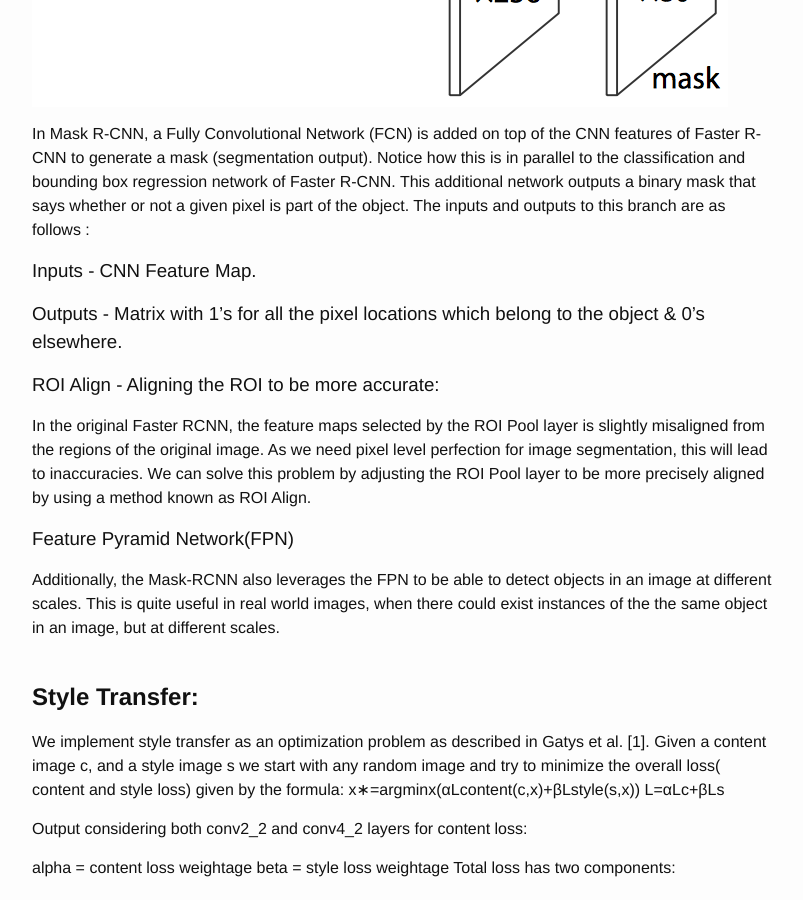
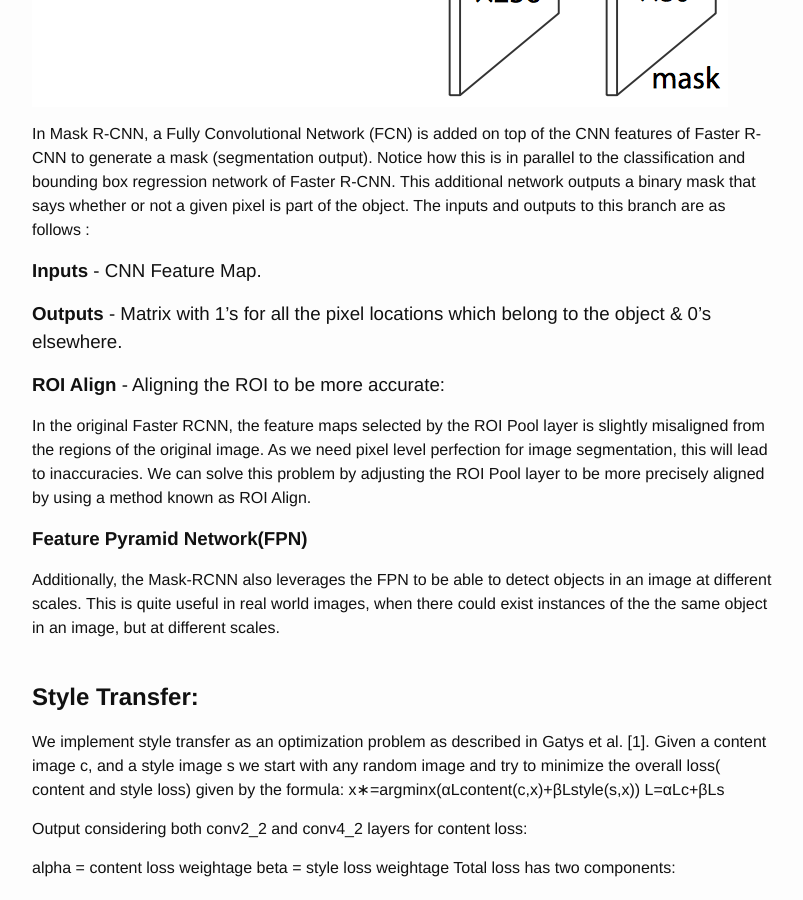
Before and after one commit to DarkKnightsDL/TargetedStyleTransfer, a Jekyll site: the page built from docs/index.md, in a window 1280 px wide and 900 px high, scrolled down 1177 px. Shown: the whole window, without its empty margins (238-1041 px from the left). Built offline with Jekyll 4.4.1, drawn with Linux system fonts in a browser that asks for light colours.

Commit message:
Update index.md

```diff
--- a/docs/index.md
+++ b/docs/index.md
@@ -26,15 +26,15 @@ Till now CNNs have effectively been used to identify objects and put bounding bo
 
 In Mask R-CNN, a Fully Convolutional Network (FCN) is added on top of the CNN features of Faster R-CNN to generate a mask (segmentation output). Notice how this is in parallel to the classification and bounding box regression network of Faster R-CNN. This additional network outputs a binary mask that says whether or not a given pixel is part of the object. The inputs and outputs to this branch are as follows :
 
-### Inputs - CNN Feature Map.
-### Outputs - Matrix with 1’s for all the pixel locations which belong to the object & 0’s elsewhere.
+### **Inputs** - CNN Feature Map.
+### **Outputs** - Matrix with 1’s for all the pixel locations which belong to the object & 0’s elsewhere.
 
 
-### ROI Align - Aligning the ROI to be more accurate:
+### **ROI Align** - Aligning the ROI to be more accurate:
 In the original Faster RCNN, the feature maps selected by the ROI Pool layer is slightly misaligned from the regions of the original image. As we need pixel level perfection for image segmentation, this will lead to inaccuracies.
 We can solve this problem by adjusting the  ROI Pool  layer to be more precisely aligned by using a method known as ROI Align.
 
-### Feature Pyramid Network(FPN)
+### **Feature Pyramid Network(FPN)**
 Additionally, the Mask-RCNN also leverages the FPN to be able to detect objects in an image at different scales. This is quite useful in real world images, when there could exist instances of the the same object in an image, but at different scales.
 <br>
 <br>
```
